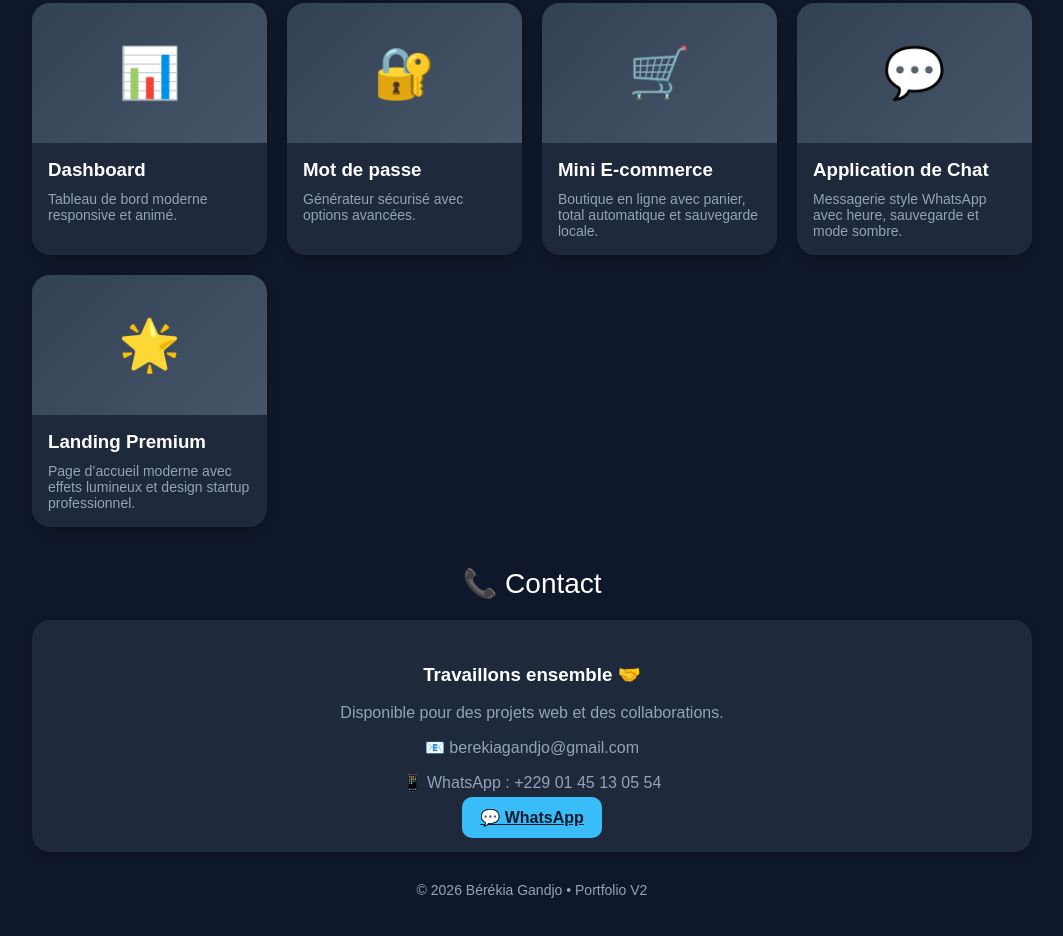
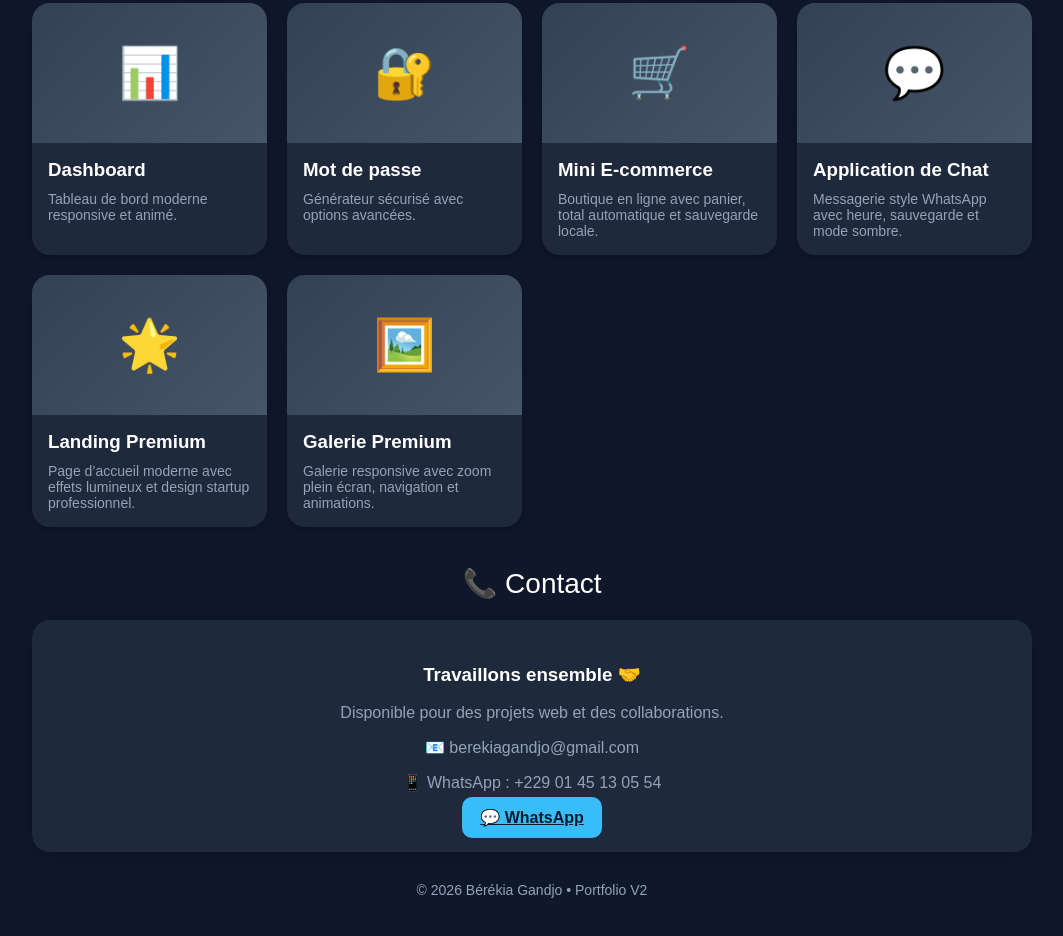
Before and after one commit to berekiagandjo-ctrl/Portfolio-v2, a plain HTML site: page index.html in a window 1280 px wide. Shown: the part 966-1902 px from the top of the page, without its empty margins (108-1171 px from the left). Drawn offline with Linux system fonts and the light colour scheme.

Commit message:
Update index.html

```diff
--- a/index.html
+++ b/index.html
@@ -300,6 +300,14 @@
     <p>Page d’accueil moderne avec effets lumineux et design startup professionnel.</p>
   </div>
 </div>
+<div class="project">
+  <div class="img">🖼️</div>
+  <div class="content">
+    <h3>Galerie Premium</h3>
+    <p>Galerie responsive avec zoom plein écran, navigation et animations.</p>
+  </div>
+</div>
+
       </div>
 
     </section>
```
